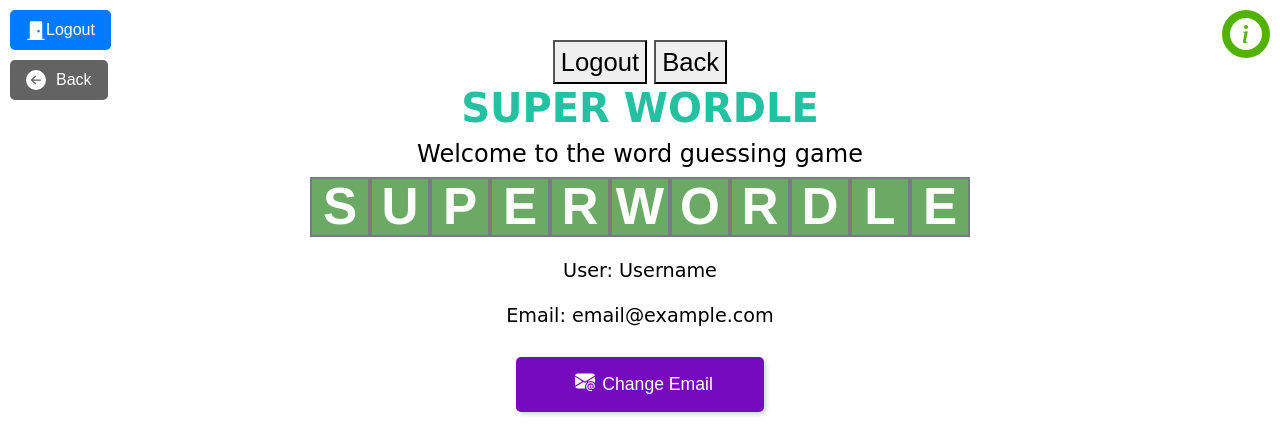
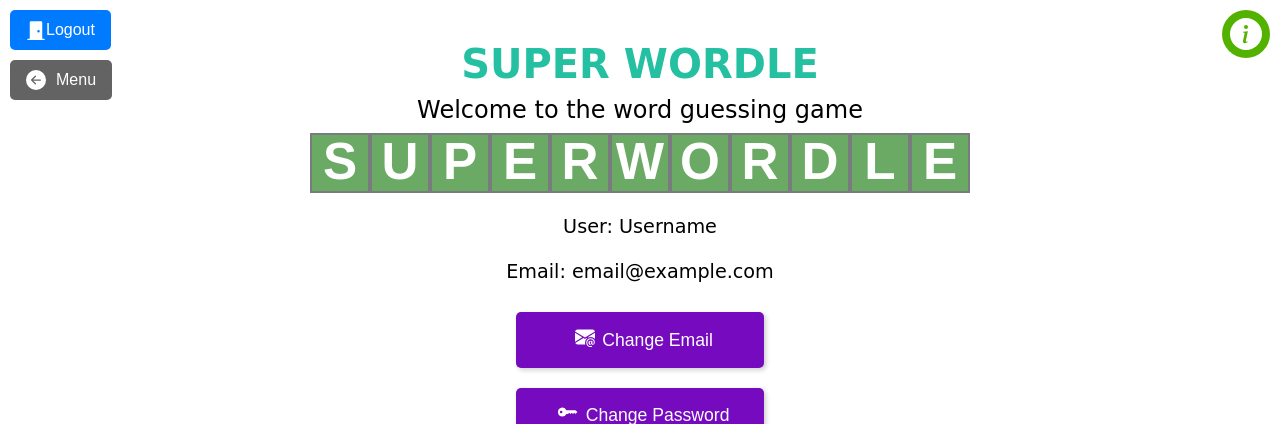
Before and after one commit to danielg5/cits5505GroupProject, a Flask app: page /profile in a window 1280 px wide. Shown: the top 424 px of the page. Run offline with Flask 3, Linux system fonts and the light colour scheme; the visitor is signed in with stand-in values (Sample User, id 1).

Commit message:
Fixed Logout buttons on menu and profile pages, changed back button to Menu button, including tooltips.

```diff
--- a/app/static/profile.js
+++ b/app/static/profile.js
@@ -11,12 +11,6 @@ const initTooltips = () => {
     const tooltipList = tooltipTriggerList.map(tooltipTriggerEl => new bootstrap.Tooltip(tooltipTriggerEl));
 };
 
-// TO DO: Handle user logout
-const logout = () => {
-    // Perform cleanup operations if necessary (clearing cookies)
-    // Redirect to index.html page after logout
-    window.location.href = 'index.html';
-};
 
 // Handle animation "SUPERWORDLE"
 const animateWord = () => {
@@ -173,10 +167,6 @@ function populateWordsList(words) {
     });
 }
 
-// Back button function
-function goBack() {
-    window.history.back(); // Browser's history stack to go back
-}
 
 // Event listeners for DOMContentLoaded
 document.addEventListener("DOMContentLoaded", function() {
@@ -184,7 +174,8 @@ document.addEventListener("DOMContentLoaded", function() {
     animateWord();
     setupEmailForm();
     setupPasswordForm();
-    document.querySelector('.logout-button').addEventListener('click', logout);
+    document.querySelector('.logout-button btn btn-primary').addEventListener('click', logout); // logout
+    document.querySelector('."back-button btn btn-primary').addEventListener('click', menu); // back to menu
     setupMyThemesButton(); // TO DO
     setupWordsCompletedButton(); // TO DO
     document.getElementById('username').textContent = 'YourUsername'; // TODO Placeholder: Replace 'YourUsername' with database data
--- a/app/templates/menu.html
+++ b/app/templates/menu.html
@@ -11,7 +11,7 @@
 <body>
     <div class="main-container">
         <header>
-            <button class="logout-btn" onclick="location.href='{{ url_for('logout') }}'">Logout</button>
+            <!---<button class="logout-btn" onclick="location.href='{{ url_for('logout') }}'">Logout</button>-->
             <div class="header-content">
                 <h1><b>SUPER WORDLE</b></h1>
             </div>
@@ -24,7 +24,7 @@
                     <!-- JavaScript will generate Wordle grid here -->
                 </div>
             </div>
-            <button class="logout-button btn btn-primary" onclick="location.href='{{ url_for('index') }}'" title="Log me out">
+            <button class="logout-button btn btn-primary" onclick="location.href='{{ url_for('logout') }}'" title="Log me out">
                 <svg xmlns="http://www.w3.org/2000/svg" width="20" height="20" fill="currentColor" class="bi bi-door-closed-fill" viewBox="0 0 16 16">
                     <path d="M12 1a1 1 0 0 1 1 1v13h1.5a.5.5 0 0 1 0 1h-13a.5.5 0 0 1 0-1H3V2a1 1 0 0 1 1-1zm-2 9a1 1 0 1 0 0-2 1 1 0 0 0 0 2"/>
                 </svg>
@@ -32,7 +32,7 @@
             </button>
         </header>
         <div class="user-info">
-            <p>User: <a href="profile.html" id="username" title="View my profile">Username</a></p>
+            <p>User: <a href="#" id="username" title="View my profile"  onclick="location.href='{{ url_for('profile') }}'">Username</a></p>
         </div>
         <nav>
             <!-- Play a Random Game button -->
--- a/app/templates/profile.html
+++ b/app/templates/profile.html
@@ -6,15 +6,11 @@
     <meta name="viewport" content="width=device-width, initial-scale=1.0">
     <!-- Include Bootstrap CSS -->
     <link rel="stylesheet" href="https://cdn.jsdelivr.net/npm/bootstrap@5.3.3/dist/css/bootstrap.min.css">
-    <link rel="stylesheet" href="profile.css"> <!-- TO DO: use profile.css when split complete-->
+    <link rel="stylesheet" href="../static/profile.css"> <!-- TO DO: use profile.css when split complete-->
 </head>
 <body>
     <div class="main-container">
         <header>
-            <div class="container1">
-                <button class="logout-btn" onclick="location.href='{{ url_for('logout') }}'">Logout</button>
-                <button class="back-btn" onclick="history.back()">Back</button>
-            </div>
             <div class="header-content">
                 <h1><b>SUPER WORDLE</b></h1>
             </div>
@@ -28,19 +24,19 @@
                 </div>
             </div>
             <!-- Logout button -->
-            <button class="logout-button btn btn-primary"  title="Log me out">
+            <button class="logout-button btn btn-primary"  title="Log me out" onclick="location.href='{{ url_for('logout') }}'">
                 <svg xmlns="http://www.w3.org/2000/svg" width="20" height="20" fill="currentColor" class="bi bi-door-closed-fill" viewBox="0 0 16 16">
                     <path d="M12 1a1 1 0 0 1 1 1v13h1.5a.5.5 0 0 1 0 1h-13a.5.5 0 0 1 0-1H3V2a1 1 0 0 1 1-1zm-2 9a1 1 0 1 0 0-2 1 1 0 0 0 0 2"/>
                 </svg>
                 Logout
             </button>
 
-            <!-- Back button-->
-            <button class="back-button btn btn-primary" title="Go back" onclick="goBack()">
+            <!-- Menu button-->
+            <button class="back-button btn btn-primary" title="Go back to Menu" onclick="location.href='{{ url_for('menu') }}'"">
                 <svg xmlns="http://www.w3.org/2000/svg" width="20" height="20" fill="currentColor" class="bi bi-arrow-left-circle-fill" viewBox="0 0 16 16">
                 <path d="M8 0a8 8 0 1 0 0 16A8 8 0 0 0 8 0m3.5 7.5a.5.5 0 0 1 0 1H5.707l2.147 2.146a.5.5 0 0 1-.708.708l-3-3a.5.5 0 0 1 0-.708l3-3a.5.5 0 1 1 .708.708L5.707 7.5z"/>
                 </svg>
-                Back
+                Menu
             </button>
 
 
```
Also changed, not shown: app/static/menu.js (+2 -10 lines).
